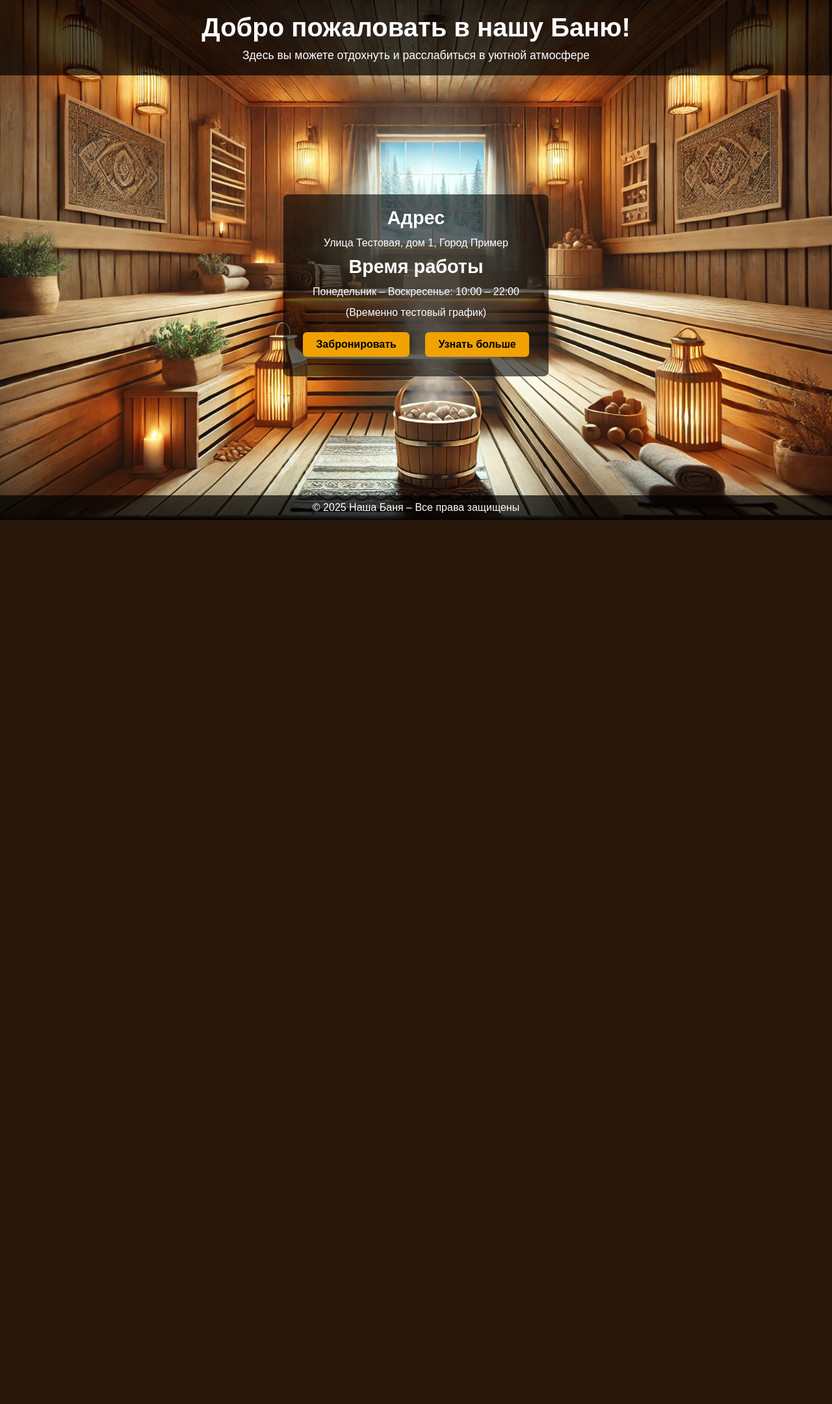
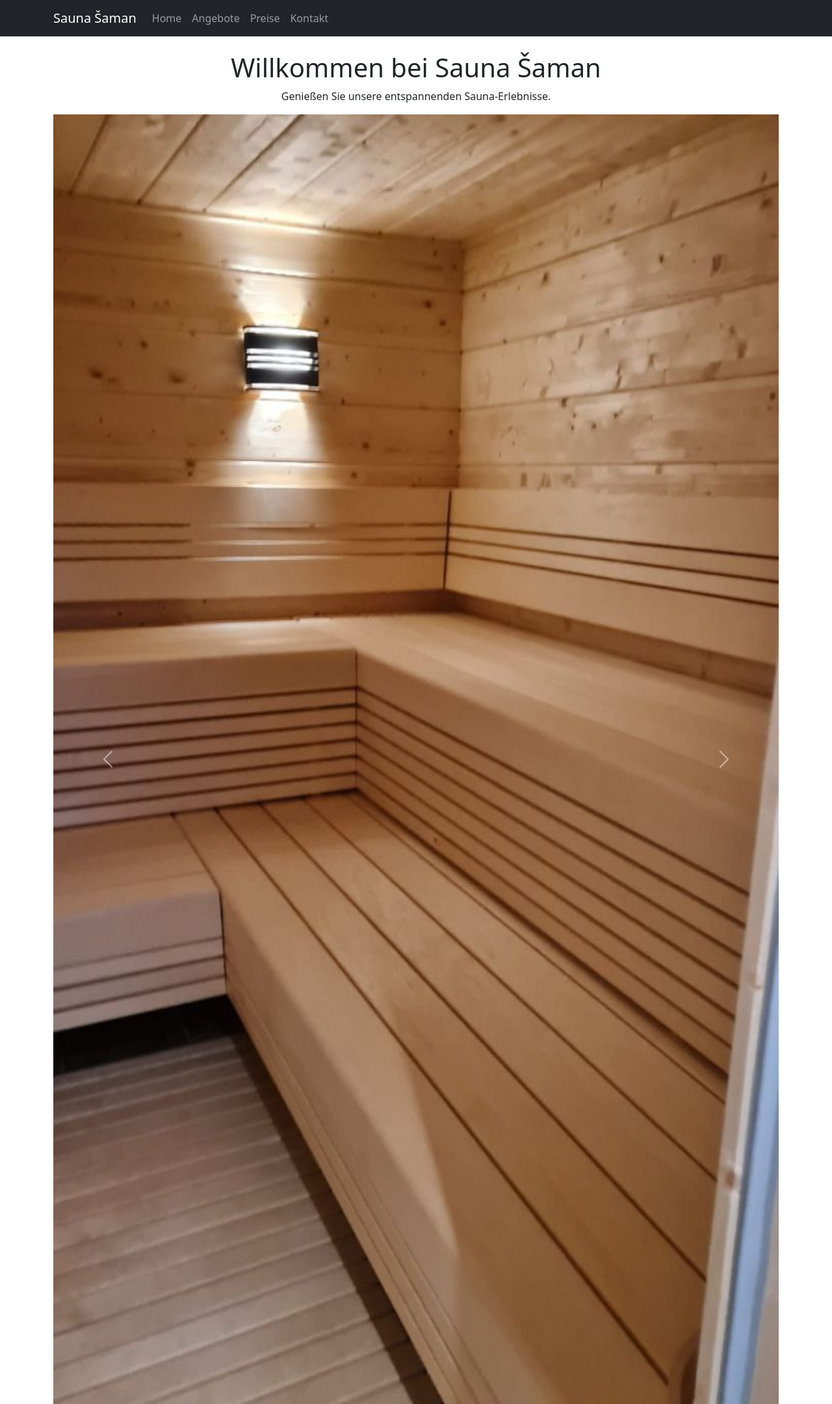
Before and after one commit to volodymyr-hlavnyi/project1-www-sauna1, a Flask app: page / in a window 1280 px wide. Shown: the whole page at 65% size. Before the commit the page ends 800 px from the top, so only its background shows below. Run offline with Flask 3, Linux system fonts and the light colour scheme.

Commit message:
02_add_menu_add_home_carousel_with_img

```diff
--- a/app.py
+++ b/app.py
@@ -1,21 +1,27 @@
-from flask import Flask, render_template, request, redirect, url_for
-
+from flask import Flask, render_template
 
 app = Flask(__name__)
 
-# @app.route('/age-calculator', methods=["GET", "POST"])
-# def index():
-#     return render_template('age-calculator.html')
+
+@app.route('/')
+def home():
+    return render_template('home.html', title='Home')
 
 
-#For base and page2 html
+@app.route('/angebote')
+def angebote():
+    return render_template('angebote.html', title='Angebote')
 
 
-@app.route('/')
-def base():
+@app.route('/preise')
+def preise():
+    return render_template('preise.html', title='Preise')
 
-    return render_template('home.html')
+
+@app.route('/kontakt')
+def kontakt():
+    return render_template('kontakt.html', title='Kontakt')
 
 
 if __name__ == "__main__":
-    app.run(host="0.0.0.0", port=6200, debug=False)
+    app.run(host="0.0.0.0", port=6200, debug=True)
--- /dev/null
+++ b/templates/angebote.html
@@ -0,0 +1,5 @@
+{% extends "base.html" %}
+{% block content %}
+    <h1>Angebote</h1>
+    <p>Unsere speziellen Pakete für Ihre Entspannung.</p>
+{% endblock %}
--- /dev/null
+++ b/templates/base.html
@@ -0,0 +1,31 @@
+<!DOCTYPE html>
+<html lang="de">
+<head>
+    <meta charset="UTF-8">
+    <meta name="viewport" content="width=device-width, initial-scale=1">
+    <title>{{ title }}</title>
+    <link href="https://cdn.jsdelivr.net/npm/bootstrap@5.3.0/dist/css/bootstrap.min.css" rel="stylesheet">
+    <script src="https://cdn.jsdelivr.net/npm/bootstrap@5.3.0/dist/js/bootstrap.bundle.min.js"></script>
+</head>
+<body>
+    <nav class="navbar navbar-expand-lg navbar-dark bg-dark">
+        <div class="container">
+            <a class="navbar-brand" href="/">Sauna Šaman</a>
+            <button class="navbar-toggler" type="button" data-bs-toggle="collapse" data-bs-target="#navbarNav" aria-controls="navbarNav" aria-expanded="false" aria-label="Toggle navigation">
+                <span class="navbar-toggler-icon"></span>
+            </button>
+            <div class="collapse navbar-collapse" id="navbarNav">
+                <ul class="navbar-nav">
+                    <li class="nav-item"><a class="nav-link" href="/">Home</a></li>
+                    <li class="nav-item"><a class="nav-link" href="/angebote">Angebote</a></li>
+                    <li class="nav-item"><a class="nav-link" href="/preise">Preise</a></li>
+                    <li class="nav-item"><a class="nav-link" href="/kontakt">Kontakt</a></li>
+                </ul>
+            </div>
+        </div>
+    </nav>
+    <div class="container mt-4">
+        {% block content %}{% endblock %}
+    </div>
+</body>
+</html>
--- a/templates/home.html
+++ b/templates/home.html
@@ -1,154 +1,39 @@
-<!DOCTYPE html>
-<html lang="ru">
-<head>
-  <meta charset="UTF-8">
-  <title>Наша Баня – Главная</title>
-  <style>
-    /* Общие стили */
-    * {
-      margin: 0;
-      padding: 0;
-      box-sizing: border-box;
-      font-family: Arial, sans-serif;
-    }
+{% extends "base.html" %}
+{% block content %}
+    <h1 class="text-center">Willkommen bei Sauna Šaman</h1>
+    <p class="text-center">Genießen Sie unsere entspannenden Sauna-Erlebnisse.</p>
 
-    body {
-      background: url("/static/images/background1.webp") no-repeat center center fixed;
-      background-size: cover;
-      color: #ffffff;
-      min-height: 100vh;
-      display: flex;
-      flex-direction: column;
-    }
+    <!-- Bootstrap Carousel -->
+    <div id="saunaCarousel" class="carousel slide" data-bs-ride="carousel">
+        <div class="carousel-inner">
+            <div class="carousel-item active">
+                <img src="/static/images/img_01.png" class="d-block w-100" alt="Sauna 1">
+            </div>
+            <div class="carousel-item">
+                <img src="/static/images/img_02.png" class="d-block w-100" alt="Sauna 2">
+            </div>
+            <div class="carousel-item">
+                <img src="/static/images/img_03.png" class="d-block w-100" alt="Sauna 3">
+            </div>
+            <div class="carousel-item">
+                <img src="/static/images/img_04.png" class="d-block w-100" alt="Sauna 4">
+            </div>
+            <div class="carousel-item">
+                <img src="/static/images/img_05.png" class="d-block w-100" alt="Sauna 5">
+            </div>
+            <div class="carousel-item">
+                <img src="/static/images/img_06.png" class="d-block w-100" alt="Sauna 6">
+            </div>
+        </div>
 
-    header {
-      text-align: center;
-      padding: 20px 0;
-      background-color: rgba(0, 0, 0, 0.7);
-    }
-
-    header h1 {
-      font-size: 2.5rem;
-      margin-bottom: 10px;
-    }
-
-    header p {
-      font-size: 1.1rem;
-    }
-
-    main {
-      flex: 1;
-      display: flex;
-      flex-direction: column;
-      align-items: center;
-      justify-content: center;
-      text-align: center;
-      padding: 20px;
-    }
-
-    footer {
-      background-color: rgba(0, 0, 0, 0.7);
-      text-align: center;
-      padding: 10px;
-    }
-
-    /* Контейнер для информации */
-    .info-container {
-      background-color: rgba(0, 0, 0, 0.6);
-      border-radius: 8px;
-      padding: 20px;
-      max-width: 600px;
-      margin: 20px auto;
-      animation: fadeIn 1.5s ease-in-out;
-    }
-
-    .info-container h2 {
-      margin-bottom: 10px;
-      font-size: 1.8rem;
-    }
-
-    .info-container p {
-      margin-bottom: 8px;
-      line-height: 1.5em;
-    }
-
-    /* Кнопки */
-    .btn {
-      display: inline-block;
-      background-color: #f0a200;
-      color: #000;
-      padding: 10px 20px;
-      margin: 10px;
-      border: none;
-      border-radius: 6px;
-      font-weight: bold;
-      text-decoration: none;
-      transition: transform 0.2s, background-color 0.2s;
-      cursor: pointer;
-    }
-
-    .btn:hover {
-      background-color: #ffc107;
-      transform: scale(1.05);
-    }
-
-    /* Анимация для плавного появления */
-    @keyframes fadeIn {
-      from { opacity: 0; }
-      to   { opacity: 1; }
-    }
-
-  </style>
-</head>
-<body>
-  <header>
-    <h1>Добро пожаловать в нашу Баню!</h1>
-    <p>Здесь вы можете отдохнуть и расслабиться в уютной атмосфере</p>
-  </header>
-
-  <main>
-    <div class="info-container">
-      <h2>Адрес</h2>
-      <p>Улица Тестовая, дом 1, Город Пример</p>
-
-      <h2>Время работы</h2>
-      <p>Понедельник – Воскресенье: 10:00 – 22:00</p>
-      <p>(Временно тестовый график)</p>
-
-      <a href="#" class="btn">Забронировать</a>
-      <a href="#" class="btn">Узнать больше</a>
+        <!-- Carousel Controls -->
+        <button class="carousel-control-prev" type="button" data-bs-target="#saunaCarousel" data-bs-slide="prev">
+            <span class="carousel-control-prev-icon" aria-hidden="true"></span>
+            <span class="visually-hidden">Previous</span>
+        </button>
+        <button class="carousel-control-next" type="button" data-bs-target="#saunaCarousel" data-bs-slide="next">
+            <span class="carousel-control-next-icon" aria-hidden="true"></span>
+            <span class="visually-hidden">Next</span>
+        </button>
     </div>
-  </main>
-
-  <footer>
-    <p>&copy; 2025 Наша Баня – Все права защищены</p>
-  </footer>
-
-  <script>
-    // Простой эффект плавного появления всего содержимого при загрузке страницы
-    document.addEventListener("DOMContentLoaded", () => {
-      document.body.style.opacity = 0;
-      setTimeout(() => {
-        document.body.style.transition = "opacity 1s";
-        document.body.style.opacity = 1;
-      }, 100);
-    });
-
-    // Дополнительный пример: при наведении на кнопки - меняем их текст (возвращается в исходное при "mouseout")
-    const buttons = document.querySelectorAll('.btn');
-    buttons.forEach(button => {
-      button.addEventListener('mouseover', () => {
-        button.textContent = "Нажмите!";
-      });
-      button.addEventListener('mouseout', () => {
-        // Возвращаем изначальный текст в зависимости от кнопки
-        if (button.href.includes('#')) {
-          button.textContent = "Узнать больше";
-        } else {
-          button.textContent = "Забронировать";
-        }
-      });
-    });
-  </script>
-</body>
-</html>
+{% endblock %}
--- /dev/null
+++ b/templates/kontakt.html
@@ -0,0 +1,5 @@
+{% extends "base.html" %}
+{% block content %}
+    <h1>Kontakt</h1>
+    <p>Erreichen Sie uns unter: 0172/8405358</p>
+{% endblock %}
--- /dev/null
+++ b/templates/preise.html
@@ -0,0 +1,5 @@
+{% extends "base.html" %}
+{% block content %}
+    <h1>Preise</h1>
+    <p>Hier finden Sie unsere aktuellen Preise.</p>
+{% endblock %}
```
Also changed, not shown: templates/home_old.html (added, +154 -0 lines), static/images/img_01.png (added), static/images/img_02.png (added), static/images/img_03.png (added), static/images/img_04.png (added), static/images/img_05.png (added), static/images/img_06.png (added).
